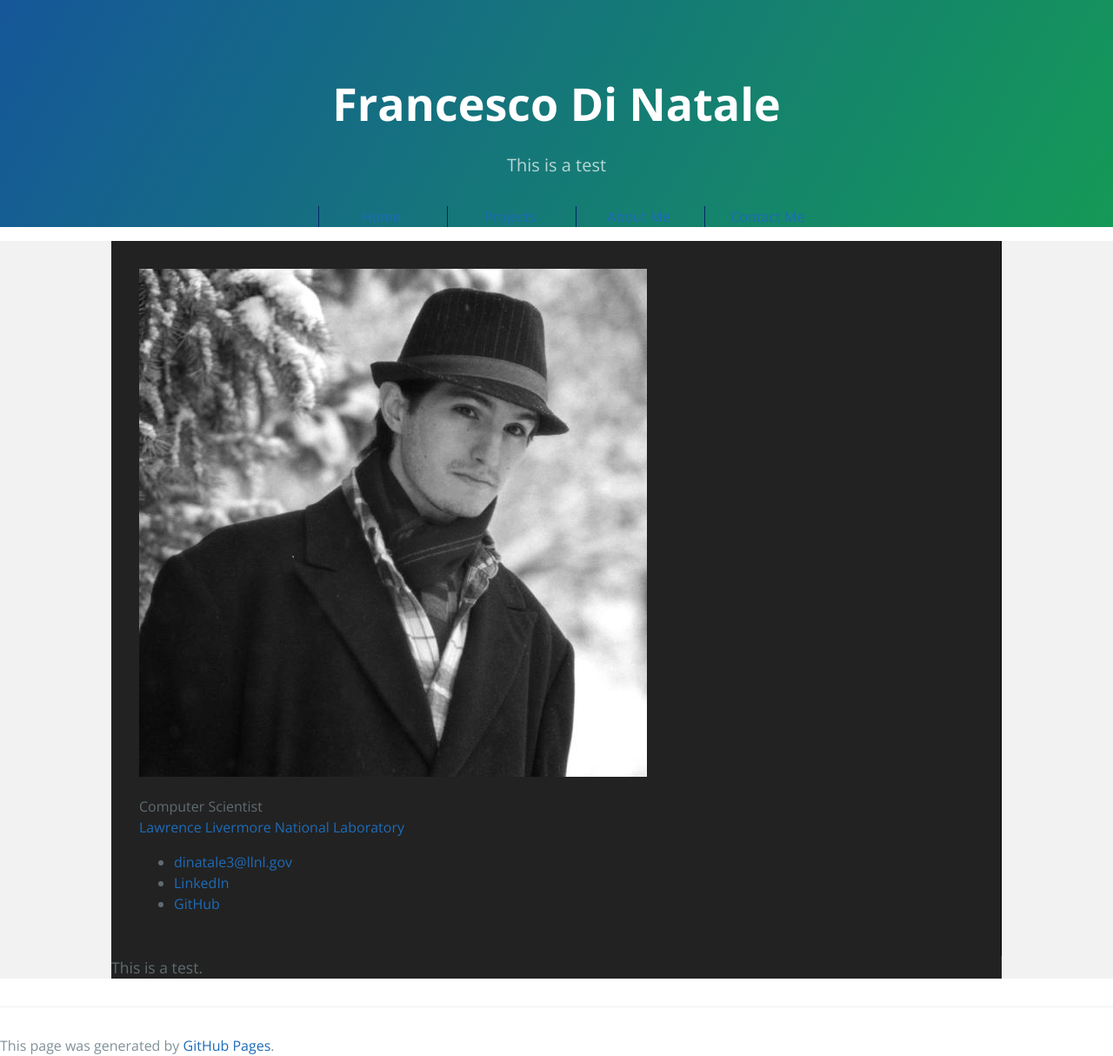
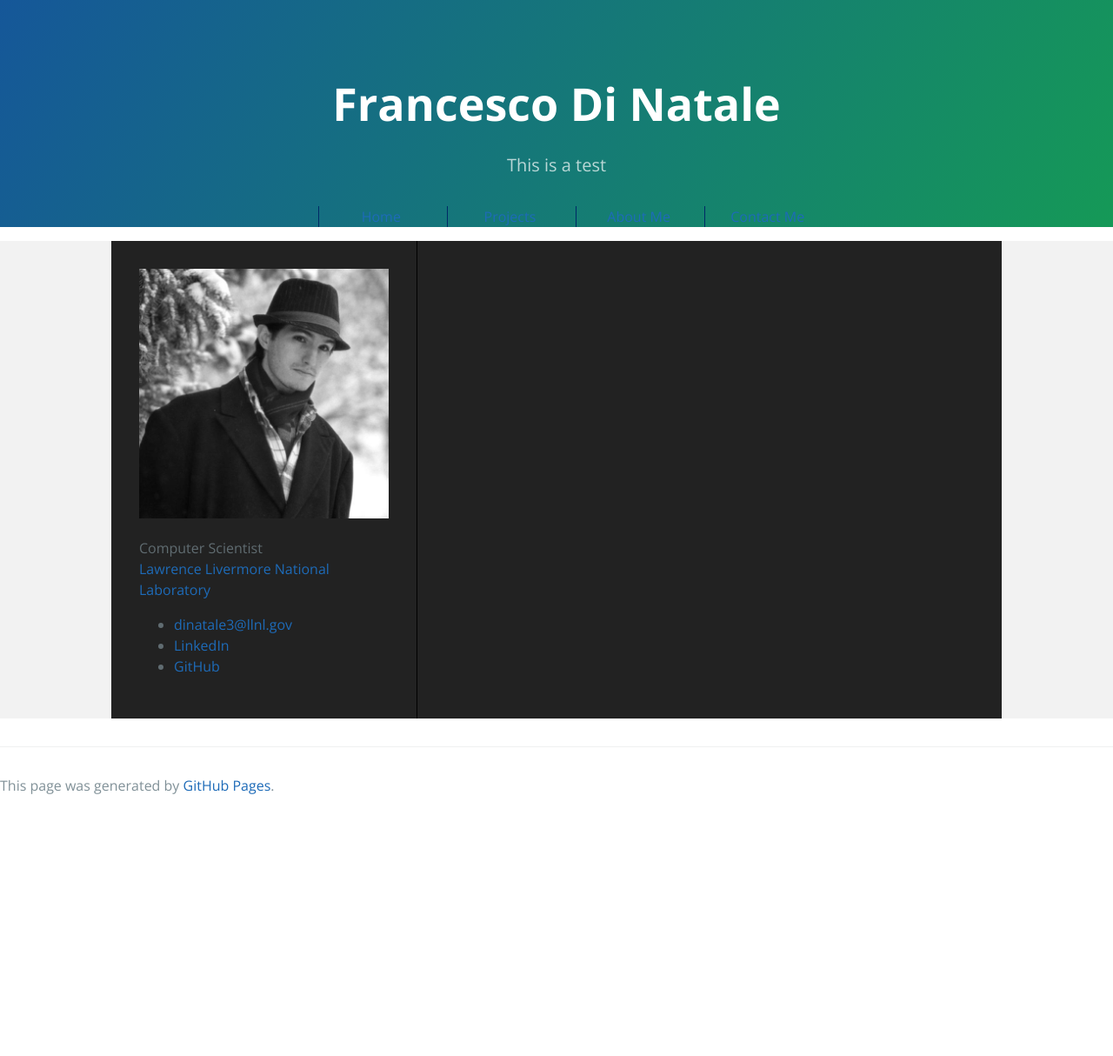
Before and after one commit to FrankD412/frankd412.github.io, a Jekyll site: the page built from index.html, in a window 1280 px wide. Shown: the whole page at 87% size. Built offline with Jekyll 4.4.1, drawn with Linux system fonts in a browser that asks for light colours; after the commit the page ends 915 px from its top, so only the background shows below that.

Commit message:
New section structure.

```diff
--- a/index.html
+++ b/index.html
@@ -3,7 +3,7 @@ layout: default
 permalink: /
 ---
 
-
+<section class="index-content">
     <div class="index-bio">
         <image src="{{ site.url }}/images/profilepic.jpg" class="index-bio" alt="Who's that dapper fellow?"/>
         <p>
@@ -31,6 +31,4 @@ permalink: /
             </li>
         </ul>
     </div>
-<div class="index-content">
-    This is a test.
-</div>
+</section>
```
Lines whose indentation alone changed are shown as unchanged.
